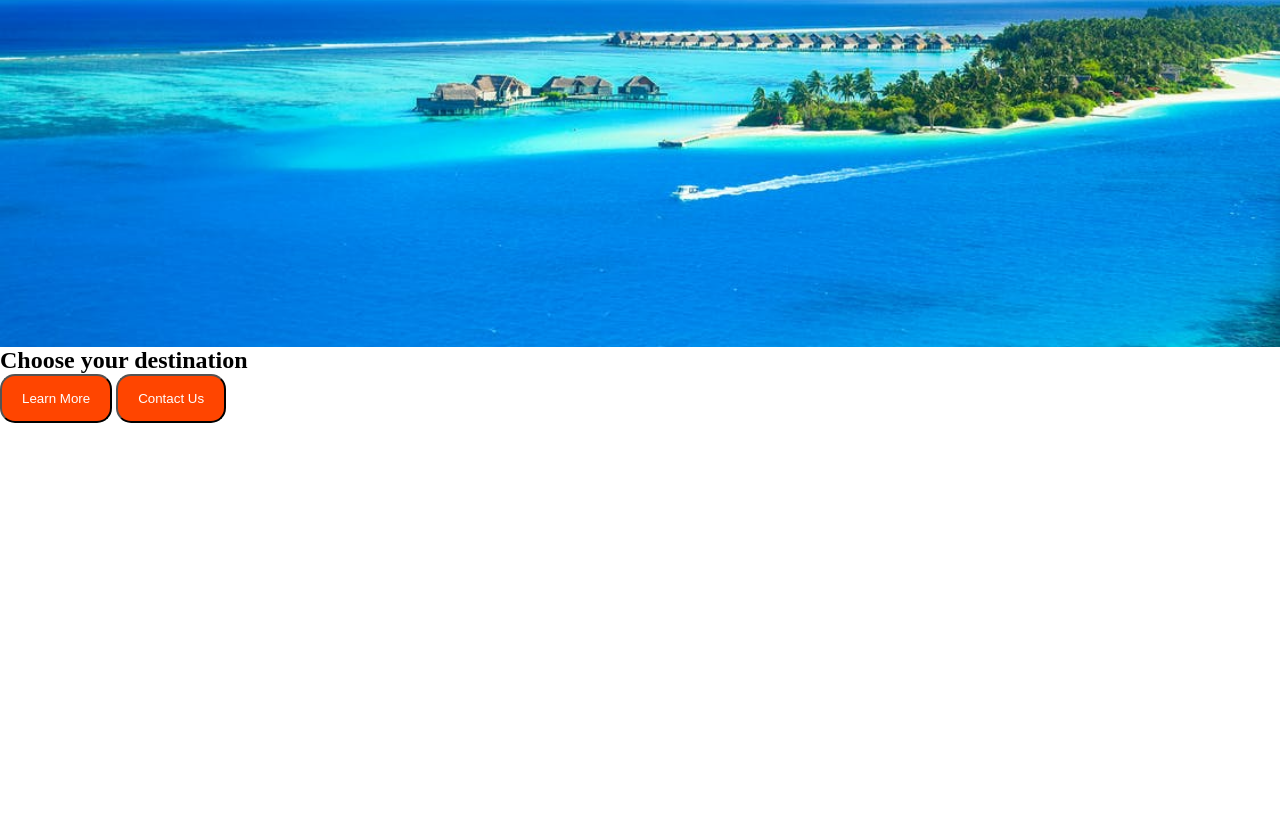
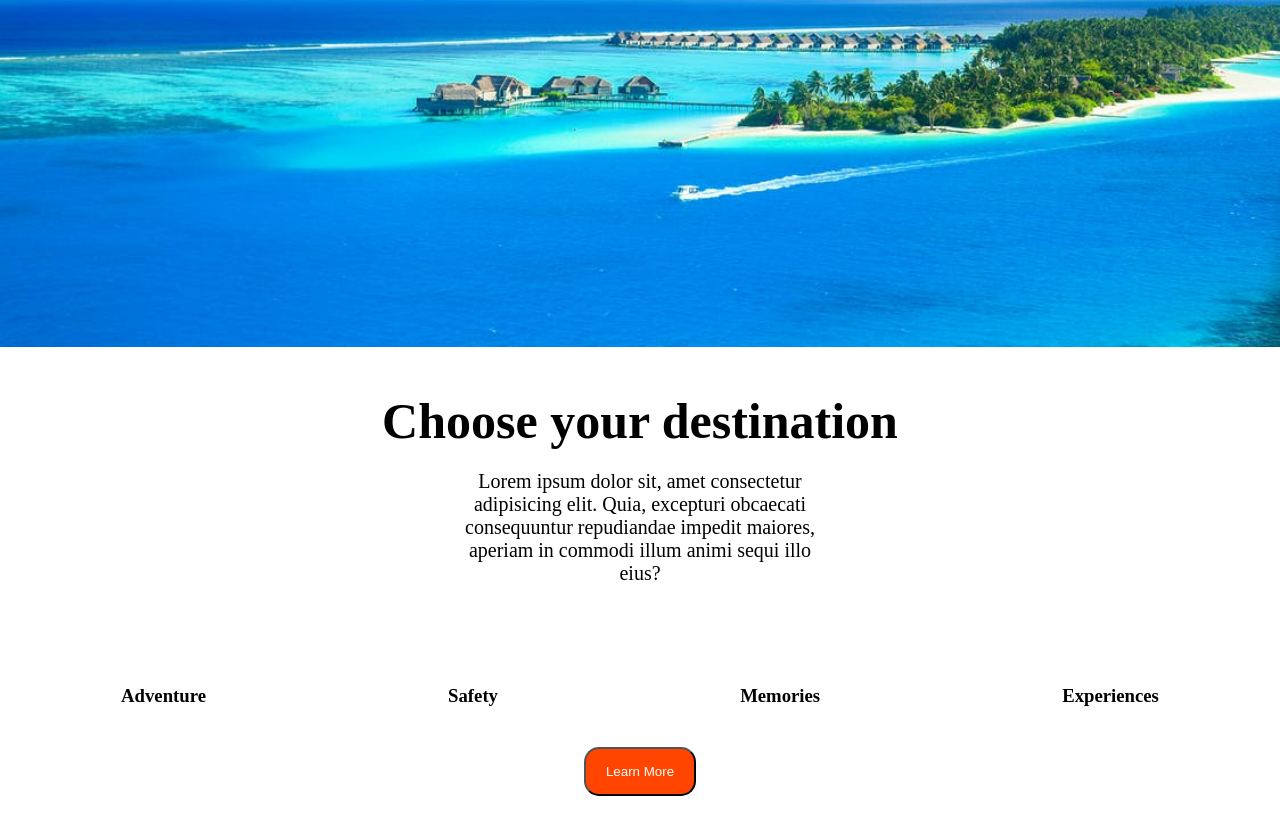
Before and after one commit to Shreeramsaran/Travel-Destinations, a plain HTML site: page index.html in a window 1280 px wide. Shown: the part 368-1202 px from the top of the page. Before the commit the page ends 875 px from the top, so only its background shows below. Drawn offline with Linux system fonts and the light colour scheme.

Commit message:
Update index.html and style.css

```diff
--- a/css/style.css
+++ b/css/style.css
@@ -10,7 +10,7 @@
     position: sticky;
     top: 0;
     cursor: pointer;
-    background-color: rgb(50, 48, 48);
+    background-color: rgb(108, 103, 103);
     color: white;
 }
 .left-menu{
@@ -95,12 +95,12 @@
     height: 100vh;
 
 }
-.box-1 h1{
+h1{
     margin-top: 45px;
     font-weight: bold;
     font-size: 50px;
 }
-.box-1 p{
+p{
     margin-top: 20px;
     width: 30%;
     text-align: center;
@@ -109,3 +109,25 @@
 .box-1 .btn{
     margin-top: 20px;
 }
+.section-2{
+    display: flex;
+    flex-direction: column;
+    justify-content: center;
+    /* align-items: center; */
+}
+.box-2-1{
+    display: flex;
+    flex-direction: column;
+    align-items: center;
+    justify-content: flex-start;
+    height: 40vh;
+}
+.box-2-2{
+    display: flex;
+    flex-direction: row;
+    align-items: center;
+    justify-content: space-around;
+}
+.box-2-3{
+    margin: 40px auto;
+}
--- a/index.html
+++ b/index.html
@@ -44,15 +44,31 @@
         <section class="containner">
             <div class="section-2">
                 <div class="box-2-1">
-                    <h2>Choose your destination</h2>
-                    <p> </p>
+                    <h1>Choose your destination</h1>
+                    <p>Lorem ipsum dolor sit, amet consectetur adipisicing elit. Quia, excepturi obcaecati consequuntur repudiandae impedit maiores, aperiam in commodi illum animi sequi illo eius?</p>
                 </div>
                 <div class="box-2-2">
-                    <div class="card"></div>
+                    <div class="card">
+                        <img src="" alt="">
+                        <h3>Adventure</h3>
+                    </div>
+                    <div class="card">
+                        <img src="" alt="">
+                        <h3>Safety</h3>
+                    </div>
+                    <div class="card">
+                        <img src="" alt="">
+                        <h3>Memories</h3>
+                    </div>
+                    <div class="card">
+                        <img src="" alt="">
+                        <h3>Experiences</h3>
+                    </div>
 
                 </div>
-                <button class="btn">Learn More</button>
-                 <button class="btn">Contact Us</button>
+                <div class="box-2-3">
+                    <button class="btn">Learn More</button>
+                </div>
             </div>
         </section>
 </body>
```
